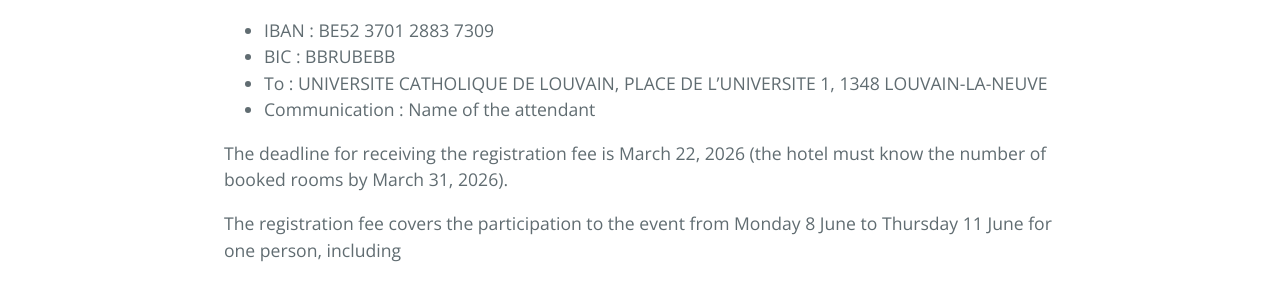
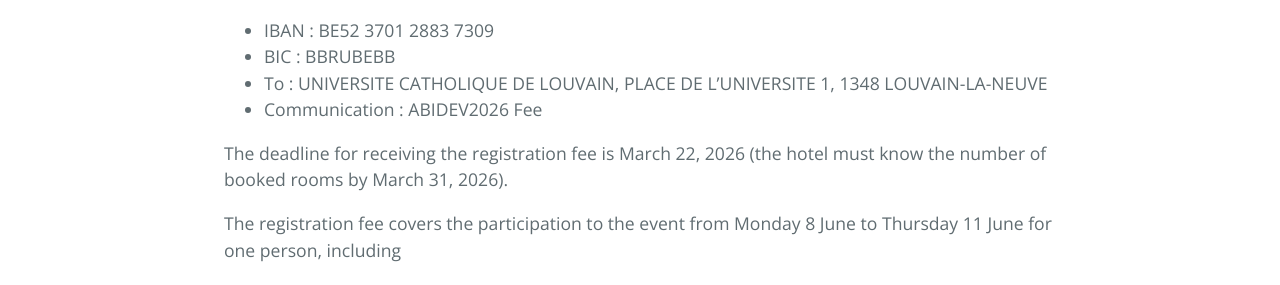
Before and after one commit to abinit/abidev2026, a Jekyll site: the page built from docs/registration.md, in a window 1280 px wide. Shown: the part 742-1027 px from the top of the page. Built offline with Jekyll 4.4.1, drawn with Linux system fonts in a browser that asks for light colours; the repository's description, which GitHub fills in, is left out.

Commit message:
More on registration.md

```diff
--- a/docs/registration.md
+++ b/docs/registration.md
@@ -23,7 +23,7 @@ For the bank transfer :
  * IBAN : BE52 3701 2883 7309
  * BIC  : BBRUBEBB
  * To : UNIVERSITE CATHOLIQUE DE LOUVAIN, PLACE DE L'UNIVERSITE 1, 1348 LOUVAIN-LA-NEUVE
- * Communication : Name of the attendant
+ * Communication : ABIDEV2026 Fee <Name of the attendant>
 
 The deadline for receiving the registration fee is March 22, 2026 (the hotel must know the number of booked rooms by March 31, 2026).
 
```
